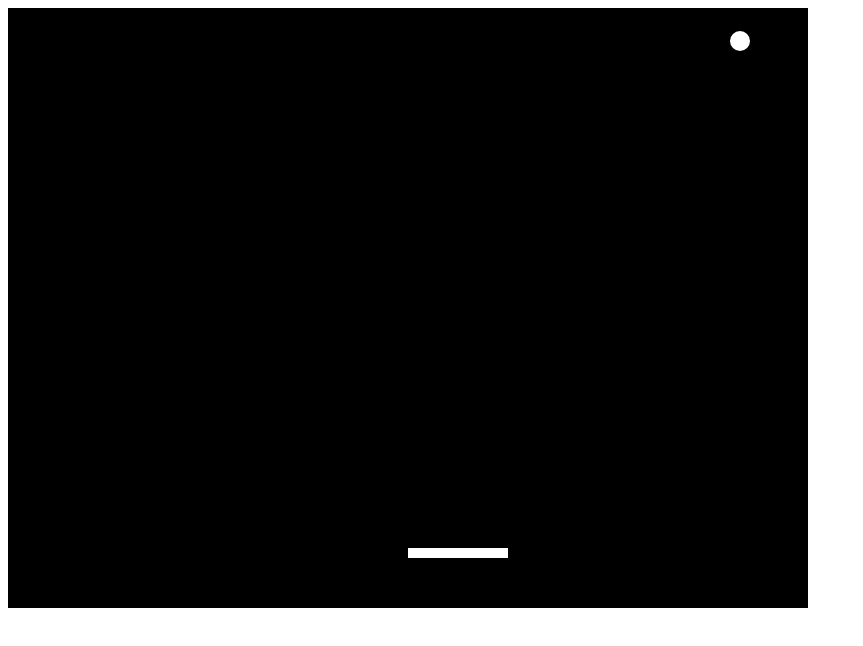
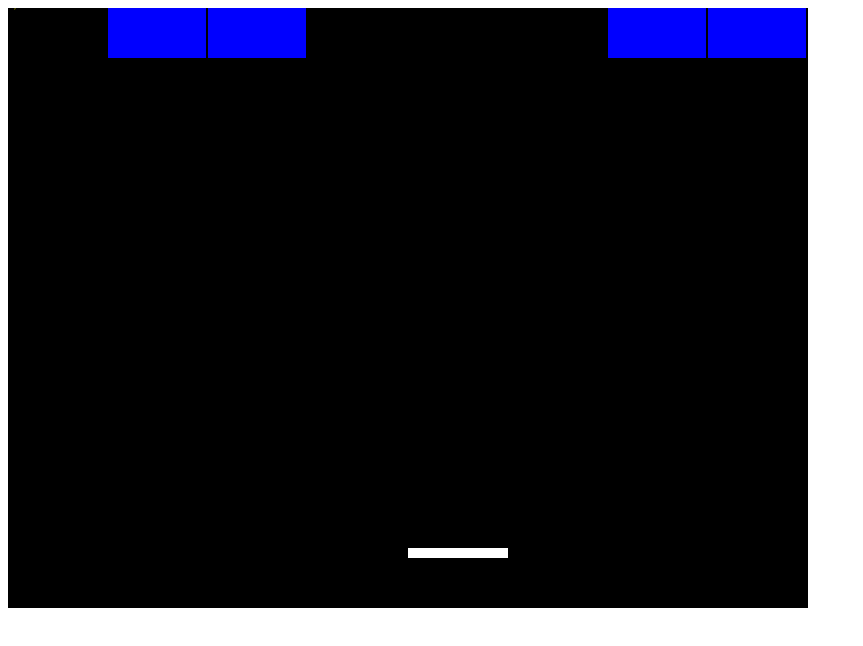
Before and after one commit to laszlobalint/sitebuilding-course, a plain HTML site: page game.html in a window 1280 px wide. Shown: the whole page, without its empty margins (0-863 px from the left). Drawn offline with Linux system fonts and the light colour scheme.

Commit message:
Add random bricks.

```diff
--- a/game.html
+++ b/game.html
@@ -13,22 +13,31 @@
       const PADDLE_WIDTH = 100;
       const PADDLE_THICKNESS = 10;
       const PADDLE_DIST_FROM_EDGE = 60;
-
+      const BRICK_W = 100;
+      const BRICK_H = 50;
+      const BRICK_COUNT = 8;
+      var brickGrid = new Array(BRICK_COUNT);
       var paddleX = 400;
       var ballX = 75;
       var ballY = 75;
       var ballSpeedX = 5;
       var ballSpeedY = 7;
+      var mouseX = 0;
+      var mouseY = 0;
       var canvas, canvasContext;
 
       function updateMousePosition(evt) {
         var rect = canvas.getBoundingClientRect();
         var root = document.documentElement;
 
-        var mouseX = evt.clientX - rect.left - root.scrollLeft;
-        // var mouseY = evt.clientY - rect.top - root.scrollTop;
+        mouseX = evt.clientX - rect.left - root.scrollLeft;
+        mouseY = evt.clientY - rect.top - root.scrollTop;
 
         paddleX = mouseX - PADDLE_WIDTH / 2;
+      }
+
+      function brickReset() {
+        for (let i = 0; i < BRICK_COUNT; i++) Math.random() < 0.5 ? (brickGrid[i] = true) : (brickGrid[i] = false);
       }
 
       window.onload = function () {
@@ -39,6 +48,8 @@
         setInterval(updateAll, 1000 / framesPerSecond);
 
         canvas.addEventListener('mousemove', updateMousePosition);
+
+        brickReset();
       };
 
       function updateAll() {
@@ -78,6 +89,10 @@
         colorCircle(ballX, ballY, 10, 'white');
         // Draw paddle
         colorRect(paddleX, canvas.height - PADDLE_DIST_FROM_EDGE, PADDLE_WIDTH, PADDLE_THICKNESS, 'white');
+        // Write text by mouse
+        colorText(`${mouseX}, ${mouseY}`, mouseX, mouseY, 'yellow');
+        // Draw bricks
+        drawBricks();
       }
 
       function colorRect(topLeftX, topLeftY, boxWidth, boxHeight, fillColor) {
@@ -91,6 +106,17 @@
         canvasContext.arc(centerX, centerY, radius, 0, Math.PI * 2, true);
         canvasContext.fill();
       }
+
+      function colorText(showWords, textX, textY, fillColor) {
+        canvasContext.fillStyle = fillColor;
+        canvasContext.fillText(showWords, textX, textY);
+      }
+
+      function drawBricks() {
+        brickGrid.forEach((v, i) => {
+          if (v) colorRect(BRICK_W * i, 0, BRICK_W - 2, BRICK_H, 'blue');
+        });
+      }
     </script>
   </body>
 </html>
```
